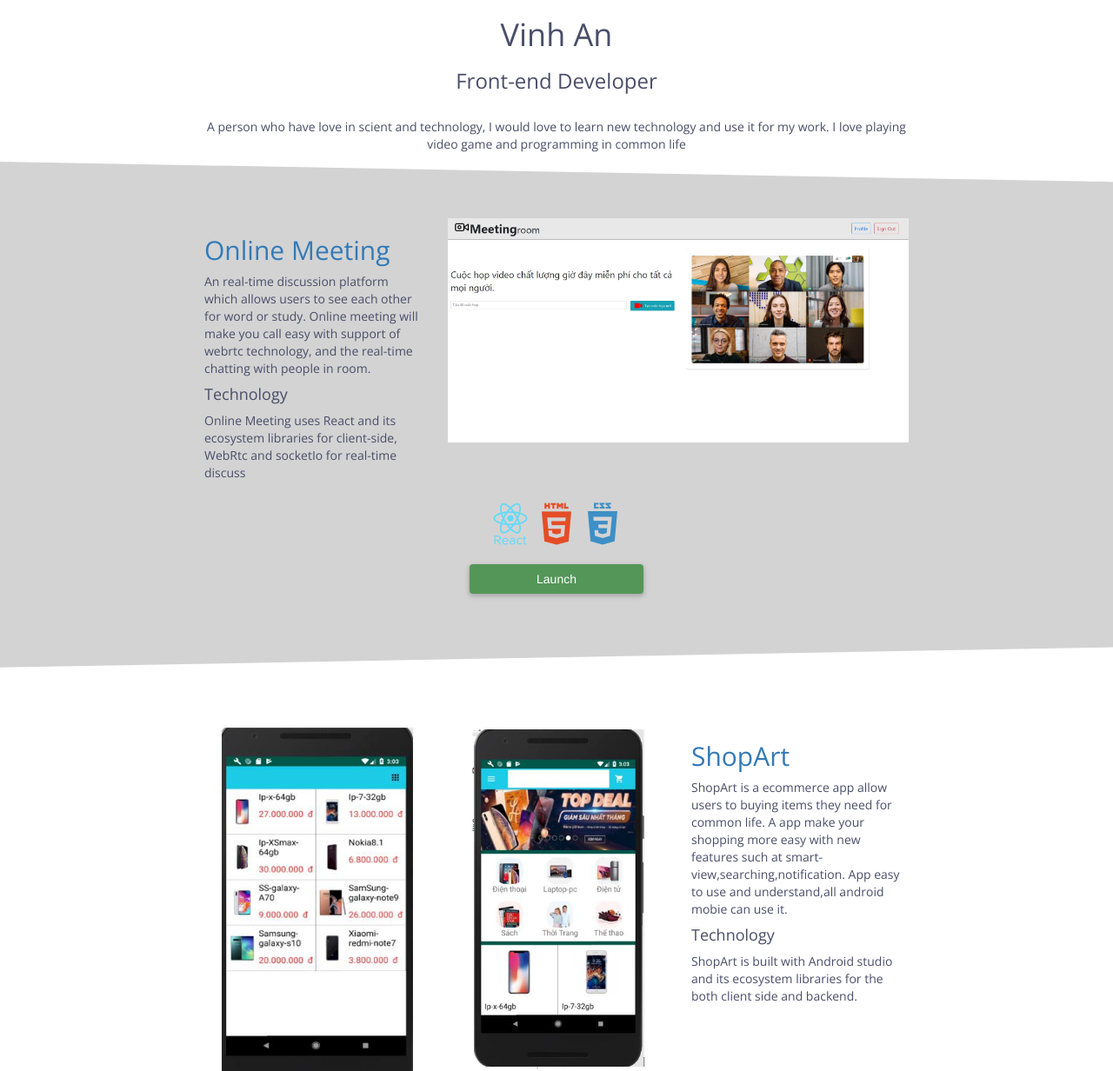
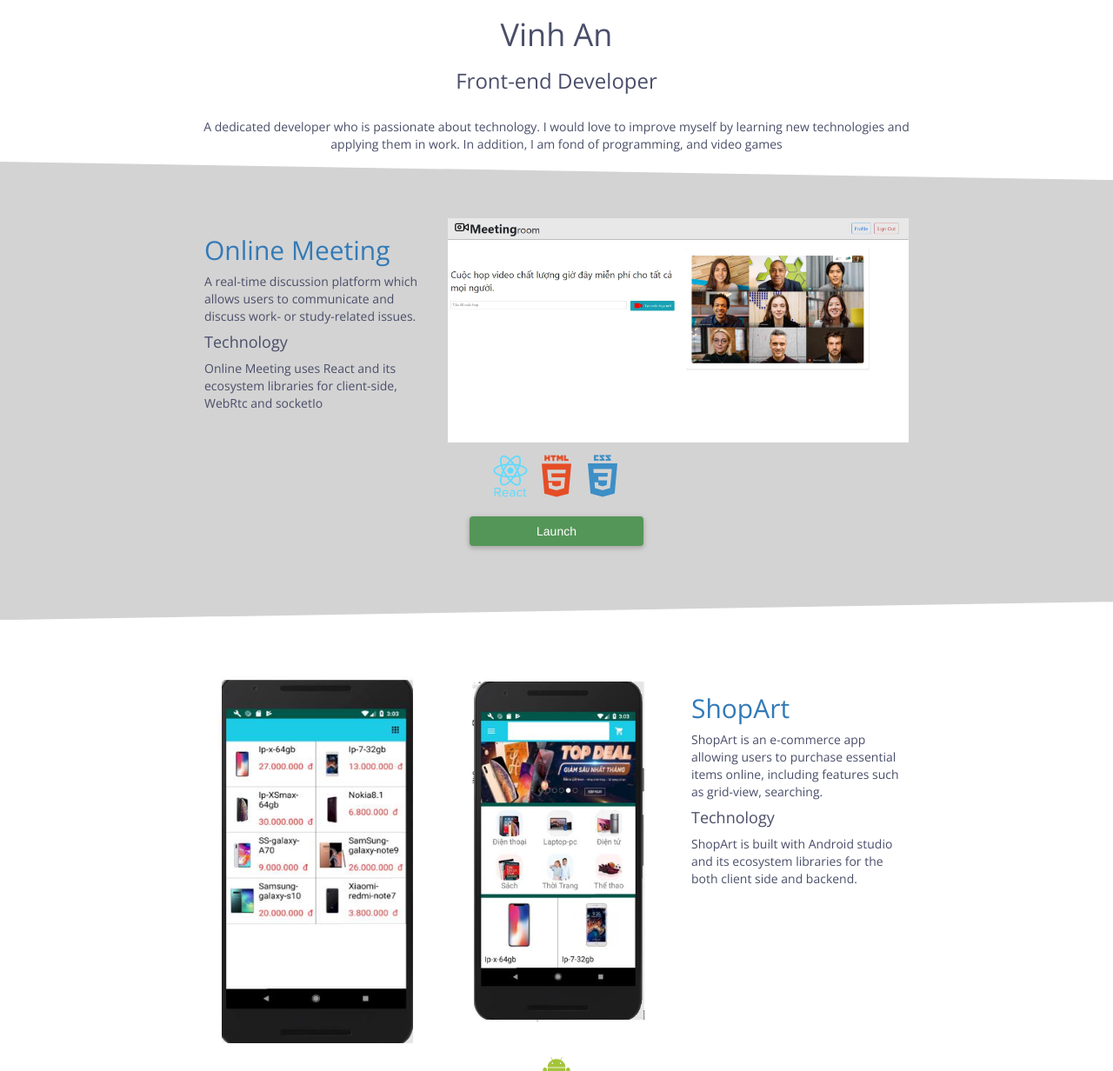
Before and after one commit to VinhAn98/VinhAn.github.io, a website: page index.html in a window 1280 px wide. Shown: the part 100-1332 px from the top of the page at 87% size. Drawn offline with nearby package versions, Linux system fonts and the light colour scheme.

Commit message:
Add files via upload

```diff
--- a/index.html
+++ b/index.html
@@ -73,9 +73,10 @@
         <div class="row">
             <div class="col-sm-8 col-sm-offset-2">
                 <p style="margin-top:20px">
-                    A person who have love in scient and technology,
-                    I would love to learn new technology and use it for my work.
-                    I love playing video game and programming in common life
+                    A dedicated developer who is passionate about technology.
+                    I would love to improve myself by learning new technologies and applying them in work.
+                    In addition, I am fond of programming, and video games
+
                 </p>
             </div>
         </div>
@@ -98,17 +99,15 @@
                 </div>
                 <div class="col-lg-4 col-lg-pull-8">
                     <h2><a href="http://sports.reactcasino.com/" target="blank">Online Meeting</a></h2>
-                    <p>An real-time discussion platform which allows users to see each other for
-                        word or study.
-                        Online meeting will make you call easy with support of webrtc technology, and the real-time
-                        chatting with people in room.
+                    <p> A real-time discussion platform which allows users to communicate and discuss
+                        work- or study-related issues.
+
 
                     </p>
 
                     <h4>Technology</h4>
-                    <p>Online Meeting uses React and its ecosystem libraries for client-side, WebRtc and socketIo for
-                        real-time
-                        discuss
+                    <p>Online Meeting uses React and its ecosystem libraries for client-side, WebRtc and socketIo
+
                     </p>
 
                 </div>
@@ -139,9 +138,9 @@
                 <div class="col-lg-4">
                     <h2><a href="https://appholler.com/"
                            target="blank">ShopArt</a></h2>
-                    <p> ShopArt is a ecommerce app allow users to buying items they need for common life.
-                        A app make your shopping  more easy with new features such at smart-view,searching,notification.
-                        App easy to use and understand,all android mobie can use it.
+                    <p> 	ShopArt is an e-commerce app allowing users to purchase essential items online,
+                        including features such as grid-view, searching.
+
                     </p>
                     <h4>Technology</h4>
                     <p>ShopArt is built with Android studio and its ecosystem libraries for the both client side
@@ -172,9 +171,8 @@
                     <h2>Karaoke King
                     </h2>
                     <h4>Karaoke App</h4>
-                    <p>A Karaoke Webapp allow users to control their karaoke business.
-                        The Karaoke King is the web that anyone can use for small karaoke business,it provide feature for
-                        owner to manage their work effectively.
+                    <p>	A Karaoke Webapp that allows business owners manage rooms' capacities,and food ordering.
+
                     </p>
                     <h4>Technology</h4>
                     <p>Karaoke King is built on java spring </p>
```
